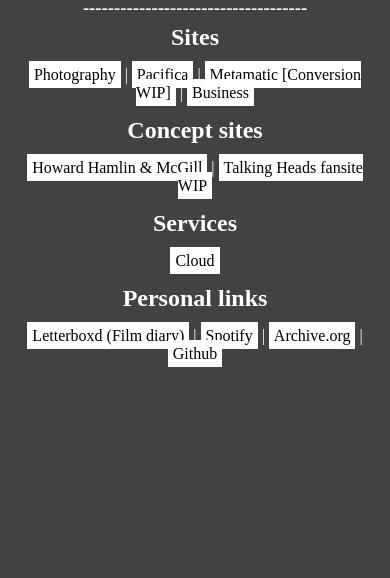
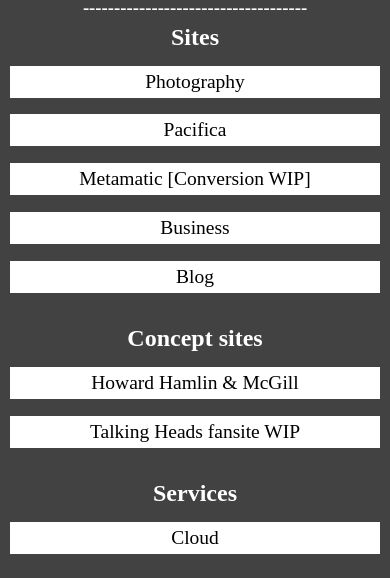
Before and after one commit to Forever-Changes/morewebsitesaboutbuildingsandfood, a plain HTML site: page index.html in a window 390 px wide. Shown: the part 239-817 px from the top of the page. Drawn offline with Linux system fonts and the light colour scheme.

Commit message:
mobile optimisation

```diff
--- a/index.html
+++ b/index.html
@@ -33,12 +33,14 @@
         <div class="flex-container">
 
             <a class="link"  href="https://photography.morewebsitesaboutbuildingsandfood.com/">Photography</a>
-            |
+
             <a class="link"  href="https://pacifica.morewebsitesaboutbuildingsandfood.com/">Pacifica</a>
-            |
+
             <a class="link"  href="https://metamatic.morewebsitesaboutbuildingsandfood.com/">Metamatic [Conversion WIP]</a>
-            |
+
             <a class="link"  href="https://business.morewebsitesaboutbuildingsandfood.com/">Business</a>
+
+            <a class="link"  href="https://blog.morewebsitesaboutbuildingsandfood.com/">Blog</a>
 
 
 
@@ -48,7 +50,7 @@
         <div class="flex-container">
 
             <a class="link"  href="https://hhm.morewebsitesaboutbuildingsandfood.com/">Howard Hamlin & McGill</a>
-            |
+
             <a class="link"  href="https://talkingheads.morewebsitesaboutbuildingsandfood.com/">Talking Heads fansite WIP</a>
 
 
@@ -65,11 +67,11 @@
         <h2 class="title">Personal links</h2>
         <div class="flex-container">
             <a class="link"  href="https://letterboxd.com/Mittens02/">Letterboxd (Film diary)</a>
-            |
+
             <a class="link"  href="https://open.spotify.com/user/c1cdkb0r9xat8iy8ihdpl8fti?si=2e2a8469668e4b15">Spotify</a>
-            |
+
             <a class="link"  href="https://archive.org/details/@vermontvarmint?tab=uploads">Archive.org</a>
-            |
+
             <a class="link"  href="https://github.com/grimsby1hull0">Github</a>
 
 
--- a/stylesheet.css
+++ b/stylesheet.css
@@ -57,3 +57,12 @@ h3 {
     padding: 10px;
 
 }
+
+@media all and (max-width:600px) {
+    .link {
+        display:inline-block;
+        width:100%;
+        margin-bottom: 2vh;
+        font-size: 5vw;
+    }
+  }
```
